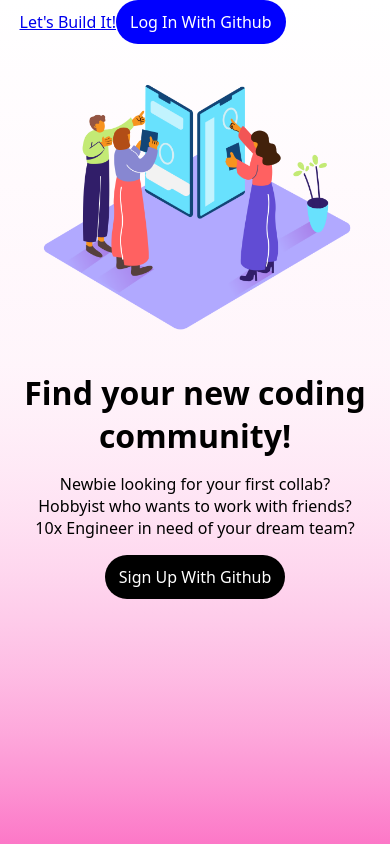
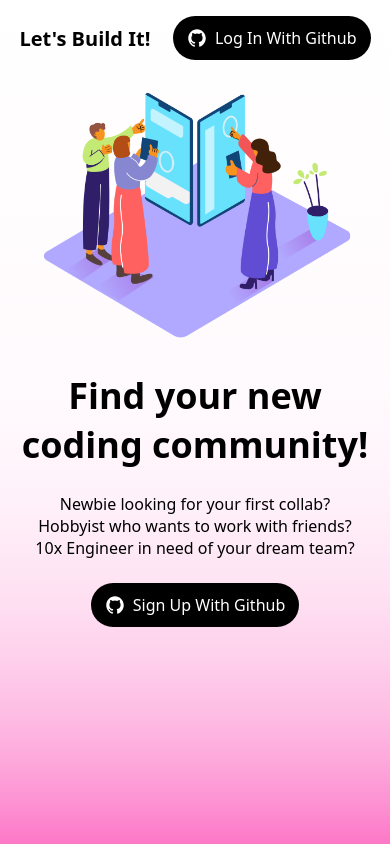
Before and after one commit to nicholasboyce/letsbuildit, a React (Vite) app in the folder client/: page / in a window 390 px wide. Built offline with nearby package versions, Linux system fonts and the light colour scheme.

Commit message:
Added Github logo and responsive sizing.

```diff
--- a/client/index.html
+++ b/client/index.html
@@ -4,7 +4,7 @@
     <meta charset="UTF-8" />
     <link rel="icon" type="image/svg+xml" href="/vite.svg" />
     <meta name="viewport" content="width=device-width, initial-scale=1.0" />
-    <title>Vite + React</title>
+    <title>Let's Build It!</title>
   </head>
   <body>
     <div id="root" role="presentation"></div>
--- a/client/src/App.css
+++ b/client/src/App.css
@@ -14,6 +14,7 @@
   --fs-600: 1.25rem;
   --fs-700: 1.5rem;
   --fs-800: 2rem;
+  --fs-825: 2.25rem;
   --fs-900: 3rem;
   --fs-1000: 3.375rem;
 
--- a/client/src/components/Button.module.css
+++ b/client/src/components/Button.module.css
@@ -4,8 +4,11 @@
     border-radius: 2rem;
     padding: 0.6875rem 0.875rem;
     border: none;
+    display: flex;
+    align-items: center;
+    column-gap: var(--gap-200);
 }
 
 .small {
-    background-color: blue;
+    /* background-color: blue; */
 }
--- a/client/src/components/Button.tsx
+++ b/client/src/components/Button.tsx
@@ -1,4 +1,5 @@
 import styles from './Button.module.css';
+import GithubLogo from './GithubLogo';
 
 interface ButtonProps extends HTMLButtonElement {
     size?: string;
@@ -17,7 +18,10 @@ const Button = ({size, signedIn, ...props} : ButtonProps) => {
         }
     }
     return (
-        <button className={`${styles.btn} ${styles[size]}`}>{text}</button>
+        <button className={`${styles.btn} ${styles[size]}`}>
+            <GithubLogo />
+            {text}
+        </button>
     )
 }
 
--- /dev/null
+++ b/client/src/components/GithubLogo.module.css
@@ -0,0 +1,4 @@
+.logo {
+    fill: var(--neutral-color-100);
+    width: var(--fs-600);
+}
--- /dev/null
+++ b/client/src/components/GithubLogo.tsx
@@ -0,0 +1,9 @@
+import styles from './GithubLogo.module.css';
+
+const GitHubLogo = () => {
+    return (
+        <svg xmlns="http://www.w3.org/2000/svg" className={styles.logo} viewBox="0 0 512 512"><path d="M256 32C132.3 32 32 134.9 32 261.7c0 101.5 64.2 187.5 153.2 217.9a17.56 17.56 0 003.8.4c8.3 0 11.5-6.1 11.5-11.4 0-5.5-.2-19.9-.3-39.1a102.4 102.4 0 01-22.6 2.7c-43.1 0-52.9-33.5-52.9-33.5-10.2-26.5-24.9-33.6-24.9-33.6-19.5-13.7-.1-14.1 1.4-14.1h.1c22.5 2 34.3 23.8 34.3 23.8 11.2 19.6 26.2 25.1 39.6 25.1a63 63 0 0025.6-6c2-14.8 7.8-24.9 14.2-30.7-49.7-5.8-102-25.5-102-113.5 0-25.1 8.7-45.6 23-61.6-2.3-5.8-10-29.2 2.2-60.8a18.64 18.64 0 015-.5c8.1 0 26.4 3.1 56.6 24.1a208.21 208.21 0 01112.2 0c30.2-21 48.5-24.1 56.6-24.1a18.64 18.64 0 015 .5c12.2 31.6 4.5 55 2.2 60.8 14.3 16.1 23 36.6 23 61.6 0 88.2-52.4 107.6-102.3 113.3 8 7.1 15.2 21.1 15.2 42.5 0 30.7-.3 55.5-.3 63 0 5.4 3.1 11.5 11.4 11.5a19.35 19.35 0 004-.4C415.9 449.2 480 363.1 480 261.7 480 134.9 379.7 32 256 32z"/></svg>
+    )
+};
+
+export default GitHubLogo;
--- a/client/src/pages/Home/Home.module.css
+++ b/client/src/pages/Home/Home.module.css
@@ -1,5 +1,5 @@
 .homepage-wrapper {
-    background-image: linear-gradient(var(--neutral-color-100), 80%, var(--primary-color-400));
+    background-image: linear-gradient(var(--neutral-color-100), 85%, var(--primary-color-400));
     font-family: var(--ff-heading);
 }
 
@@ -11,23 +11,51 @@
     margin: 0 auto;
 }
 
+.page-header {
+    margin-block-start: var(--gap-400);
+}
+
 .hero-section {
+    display: flex;
+    justify-content: center;
+}
+
+.hero-section-wrapper {
     display: flex;
     flex-direction: column;
     align-items: center;
     text-align: center;
-    row-gap: var(--gap-400);
+    row-gap: var(--gap-500);
+    margin-block: auto;
 }
 
 .hero-image {
-    margin-block: 2rem;
+    margin-block: var(--gap-500);
 }
 
 .hero-heading {
-    font-size: var(--fs-800);
+    font-size: var(--fs-825);
     font-weight: bold;
 }
 
 .hero-text {
     /* font-size: var(--fs-800); */
 }
+
+@media screen and (min-width: 685px) {
+    .main-landmark {
+        display: grid;
+        grid-template-rows: 1fr [content-start] auto [content-end] 1fr;
+        grid-template-columns: [left-start] 1fr [left-end right-start] 1fr [right-end];
+        align-content: center;
+    }
+
+    .hero-image {
+        grid-row: content;
+    }
+
+    .hero-section {
+        grid-row: content;
+        grid-column: left;
+    }
+}
--- a/client/src/pages/Home/Home.tsx
+++ b/client/src/pages/Home/Home.tsx
@@ -8,12 +8,13 @@ const Home = () => {
     return (
         <div className={`${styles["homepage-wrapper"]}`}>
             <div className={`${styles["homepage"]}`}>
-                <header>
+                <header className={styles["page-header"]}>
                     <NavBar />
                 </header>
-                <main>
+                <main className={styles["main-landmark"]}>
                     <img src={HeroImage} className={styles["hero-image"]} />
                     <section aria-label='Hero' className={styles["hero-section"]}>
+                        <div className={styles["hero-section-wrapper"]}>
                             <h1 className={styles["hero-heading"]}>Find your new coding community!</h1>
                             <p className={styles["hero-text"]}>
                                 Newbie looking for your first collab?<br />
@@ -21,6 +22,7 @@ const Home = () => {
                                 10x Engineer in need of your dream team?<br />
                             </p>
                             <Button />
+                        </div>
                     </section>
                 </main>
             </div>
--- /dev/null
+++ b/client/src/pages/Home/NavBar.module.css
@@ -0,0 +1,17 @@
+.navbar {
+    display: flex;
+    justify-content: space-between;
+    align-items: center;
+}
+
+.logo {
+    font-family: var(--ff-heading);
+    font-weight: bold;
+    text-decoration: none;
+    font-size: var(--fs-600);
+}
+
+.logo:visited,
+.logo:link {
+    color: var(--neutral-color-1100);
+}
--- a/client/src/pages/Home/NavBar.tsx
+++ b/client/src/pages/Home/NavBar.tsx
@@ -1,10 +1,12 @@
 import Button from '../../components/Button';
 import { Link } from 'react-router-dom';
+import styles from './NavBar.module.css';
+import Logo from '../../assets/letsbuildit.png';
 
 const NavBar = () => {
     return (
-        <nav>
-            <Link to="/">Let's Build It!</Link>
+        <nav className={styles.navbar}>
+            <Link to="/" className={styles.logo}>Let's Build It!</Link>
             <Button size='small' />
         </nav>
     )
```
Also changed, not shown: client/src/assets/logo-github.svg (added). Lines whose indentation alone changed are shown as unchanged.
